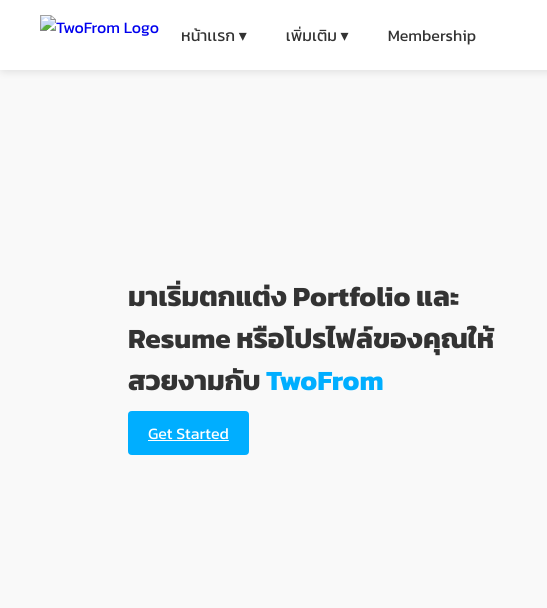
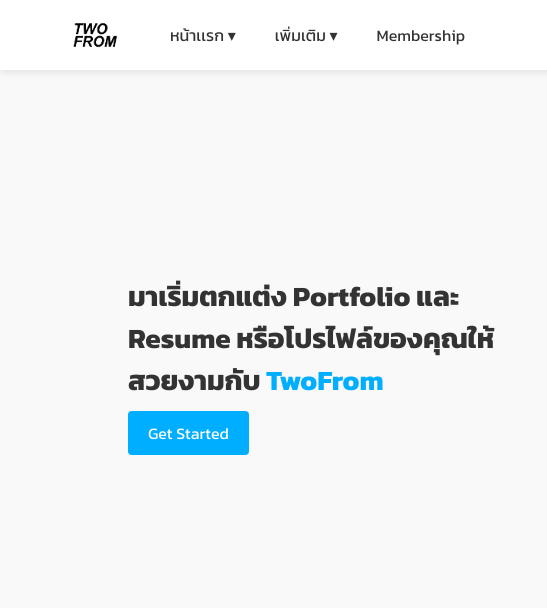
Before and after one commit to FZOEkn/TrueFrom, a plain HTML site: page index.html in a window 1280 px wide. Shown: the full height of the page, 0-547 px from the left. Drawn offline with Linux system fonts and the light colour scheme.

Commit message:
Add files via upload

```diff
--- a/Decorate Homepage.css
+++ b/Decorate Homepage.css
@@ -1,4 +1,4 @@
-/* Global styles */
+
 body {
     margin: 0;
     font-family: 'Kanit', sans-serif;
@@ -6,10 +6,9 @@
     color: #333;
 }
 
-/* Header layout */
 header {
     display: flex;
-    justify-content: flex-start; /* Aligns logo and nav to the left */
+    justify-content: flex-start;
     align-items: center;
     padding: 15px 40px;
     background-color: #ffffff;
@@ -114,6 +113,7 @@
 
 .cta-button {
     background-color: #00aeff;
+    text-decoration: none;
     color: white;
     border: none;
     padding: 10px 20px;
--- a/index.html
+++ b/index.html
@@ -7,14 +7,13 @@
     <link rel="preconnect" href="https://fonts.gstatic.com" crossorigin>
     <link href="https://fonts.googleapis.com/css2?family=Kanit:wght@100;300;400;500;700;900&display=swap" rel="stylesheet">
     <link rel="stylesheet" href="Decorate Homepage.css">
-    <link rel="stylesheet" href="image/Twofrom.png">
     <title>TwoFrom</title>
 </head>
 <body>
     <header>
         <div class="logo">
             <a href="index.html" style="display: flex; align-items: center; gap: 10px; text-decoration: none;">
-                <img src="Twofrom.png" alt="TwoFrom Logo" style="height: 40px;">
+                <img src="Image/Twofrom.png" alt="TwoFrom Logo" style="height: 40px;">
             </a>
         </div>
 
```
